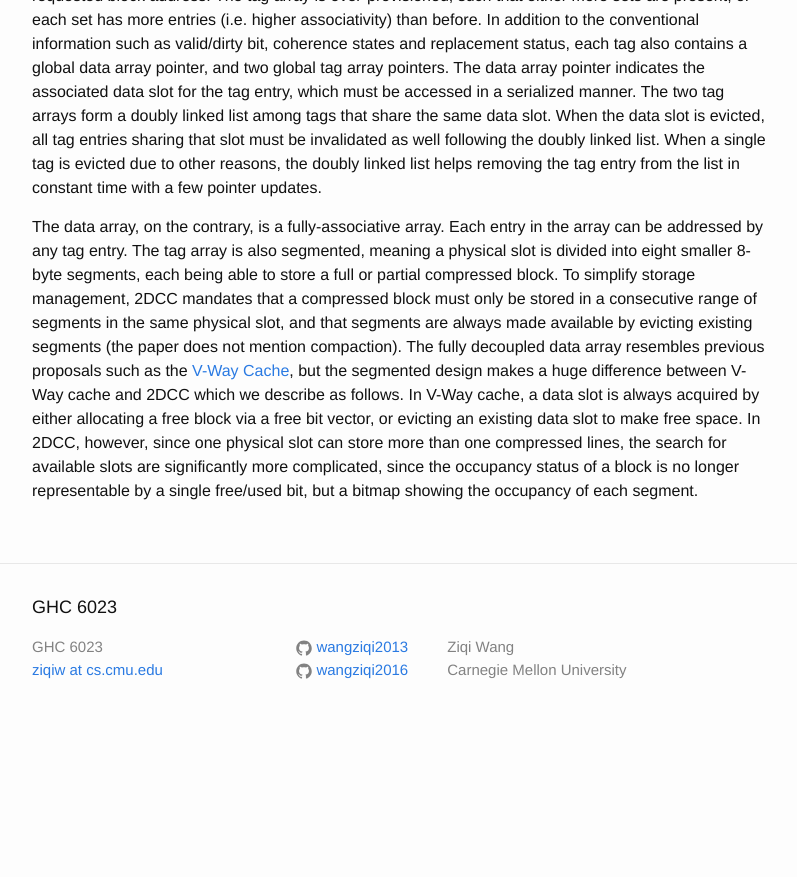
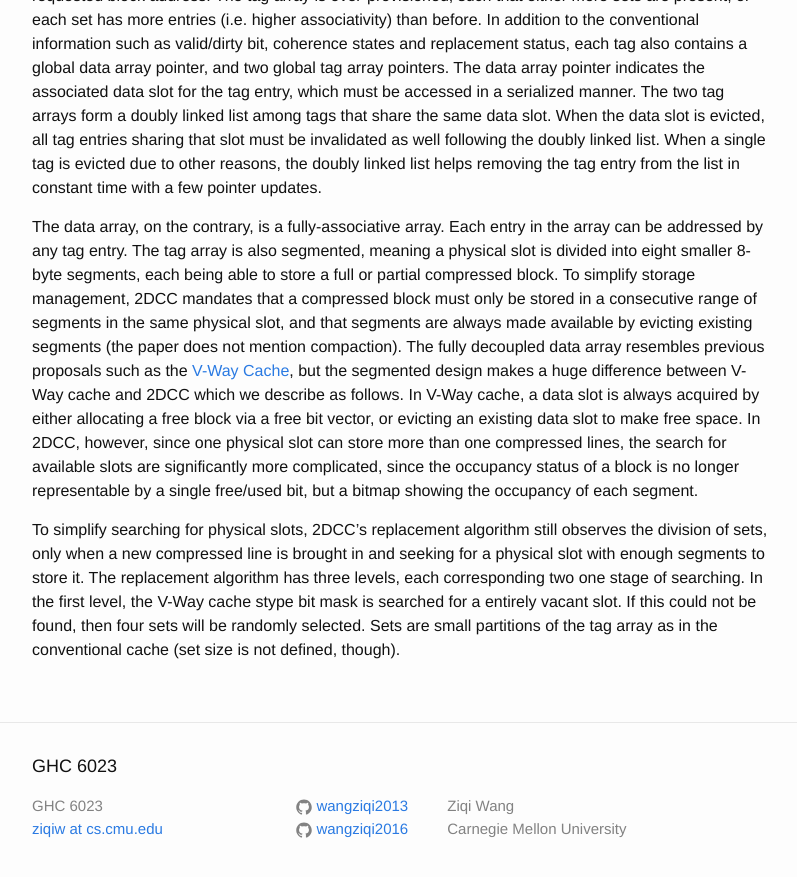
Before and after one commit to wangziqi2013/wangziqi2013.github.io, a Jekyll site: the page built from _posts/2020-07-22-2dcc.markdown, in a window 1280 px wide and 900 px high, scrolled down 1042 px. Shown: the top 877 px of the window, without its empty margins (238-1035 px from the left). Built offline with Jekyll 4.4.1, drawn with Linux system fonts in a browser that asks for light colours; before the commit the page ends 1783 px from its top, so only the background shows below that.

Commit message:
Adding repl algo

```diff
--- a/_posts/2020-07-22-2dcc.markdown
+++ b/_posts/2020-07-22-2dcc.markdown
@@ -54,3 +54,9 @@ a data slot is always acquired by either allocating a free block via a free bit
 slot to make free space. In 2DCC, however, since one physical slot can store more than one compressed lines, the search
 for available slots are significantly more complicated, since the occupancy status of a block is no longer representable
 by a single free/used bit, but a bitmap showing the occupancy of each segment.
+
+To simplify searching for physical slots, 2DCC's replacement algorithm still observes the division of sets, only when a
+new compressed line is brought in and seeking for a physical slot with enough segments to store it. The replacement
+algorithm has three levels, each corresponding two one stage of searching. In the first level, the V-Way cache stype
+bit mask is searched for a entirely vacant slot. If this could not be found, then four sets will be randomly selected.
+Sets are small partitions of the tag array as in the conventional cache (set size is not defined, though).
```
